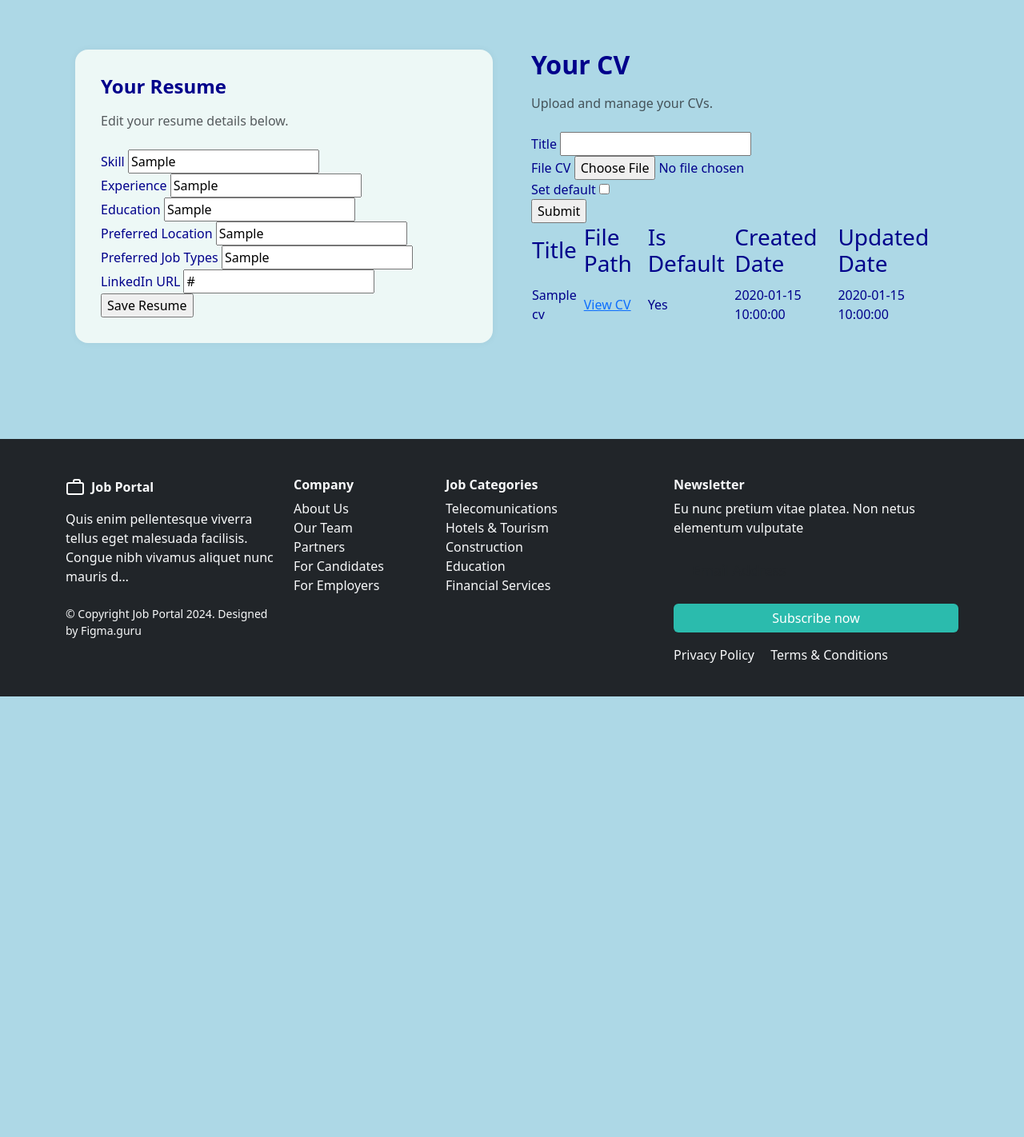
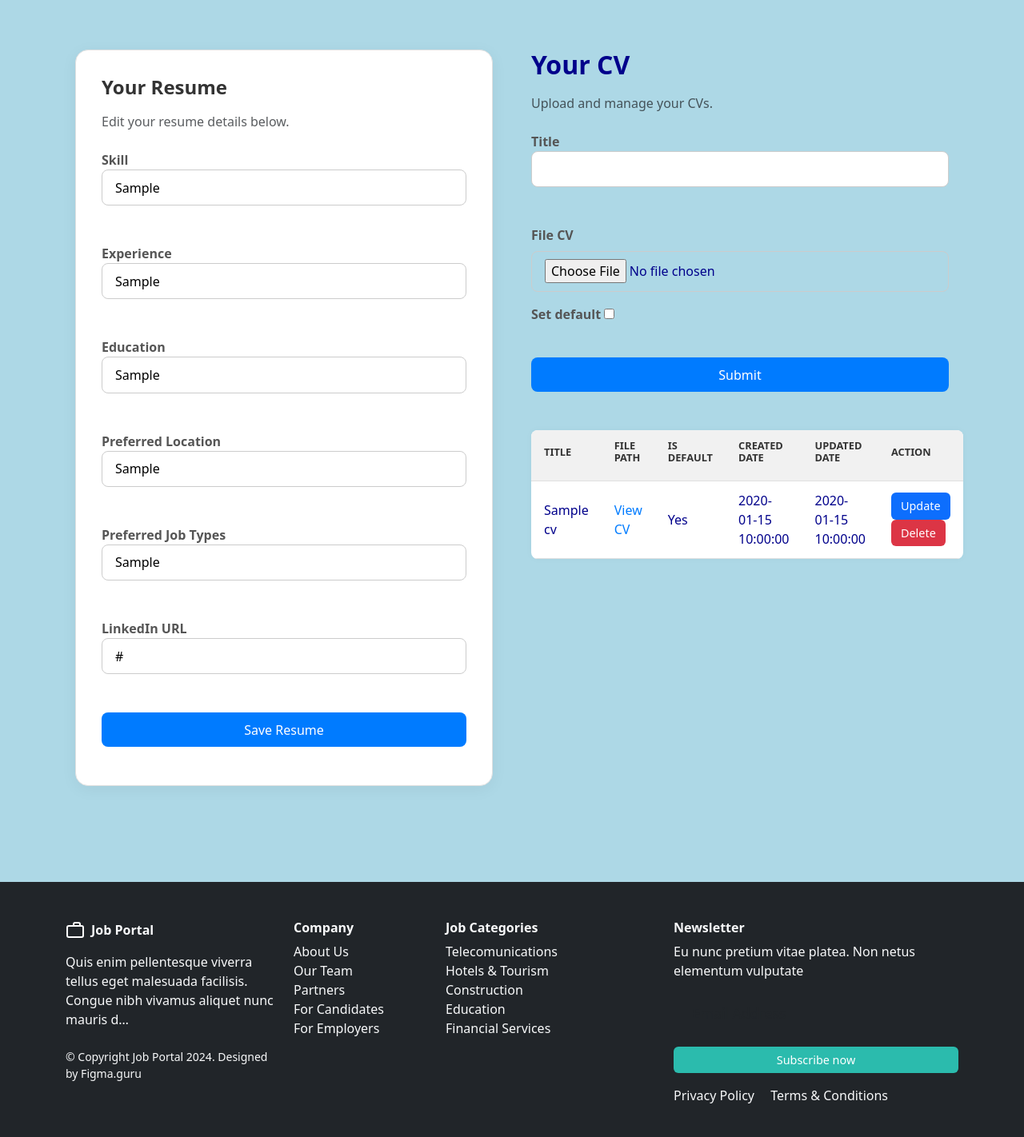
Before and after one commit to PNamGP1120/RecruitmentFlaskApp, a Flask app: page /profile in a window 1280 px wide. Shown: the part 355-1777 px from the top of the page at 80% size. Before the commit the page ends 1226 px from the top, so only its background shows below. Run offline with Flask 3, Linux system fonts and the light colour scheme; a user stored in the database is signed in; tables that the repository leaves empty hold one stand-in row (values such as "Sample post"); grey boxes marked "Sample" are stand-in pictures.

Commit message:
Successful Resume and CV Page

```diff
--- a/app/index.py
+++ b/app/index.py
@@ -84,9 +84,62 @@ def profile_process():
                     else:
                         flash('Error uploading CV', 'danger')
 
+        elif 'update_cv_form' in request.form:  # Handle CV update form submission
+            cv_id = request.form['cv_id']
+            title = request.form['title']
+            file = request.files['file']  # This will be an empty FileStorage object if no file is selected
+            is_default = 'default' in request.form
+
+            if not cv_id or not title:
+                flash('CV ID and title are required for update', 'danger')
+            else:
+                cv_to_update = CV.query.get(cv_id)
+                if not cv_to_update or cv_to_update.resume.user_id != current_user.id:
+                    flash('Invalid CV or unauthorized access', 'danger')
+                else:
+                    # Validate file type if a new file is provided
+                    if file and file.filename and not file.filename.lower().endswith('.pdf'):
+                        flash('Only PDF files are allowed for CV updates', 'danger')
+                    else:
+                        success = dao.update_cv(
+                            cv=cv_to_update,
+                            title=title,
+                            file=file if file and file.filename else None,  # Pass file only if a new one is selected
+                            is_default=is_default,
+                            resume_id=resume.id if resume else None
+                        )
+                        if success:
+                            flash('CV was successfully updated', 'success')
+                        else:
+                            flash('Error updating CV', 'danger')
+
         return redirect(url_for('profile_process'))
 
     return render_template('profile/profile.html', title=title, subtitle=subtitle, resume=resume, rows=cv_list)
+
+@app.route('/delete_cv', methods=['POST'])
+def delete_cv():
+    cv_id = request.form.get('cv_id')
+    if not cv_id:
+        flash('CV ID is required', 'danger')
+        return redirect(url_for('profile_process'))
+
+    cv = CV.query.get(cv_id)
+    if not cv or cv.resume.user_id != current_user.id:
+        flash('Invalid CV or unauthorized access', 'danger')
+        return redirect(url_for('profile_process'))
+
+    # Check if CV is used in any applications
+    if cv.applications:
+        flash('Cannot delete CV because it is used in one or more applications', 'danger')
+        return redirect(url_for('profile_process'))
+
+    success = dao.delete_cv(cv)
+    if success:
+        flash('CV was successfully deleted', 'success')
+    else:
+        flash('Error deleting CV', 'danger')
+    return redirect(url_for('profile_process'))
 
 @app.route('/company')
 def company():
@@ -192,7 +245,6 @@ def job_detail(job_id):
     return render_template("job_detail.html", job=job)
 
 
-
 if __name__ == '__main__':
     with app.app_context():
         from app.admin import *
--- a/app/static/css/styles.css
+++ b/app/static/css/styles.css
@@ -245,3 +245,140 @@ form .form-select:focus {
 .category-card:hover .category-icon i {
     color: #249e90; /* Màu xanh teal đậm hơn khi hover */
 }
+
+/*CV & Resume CSS*/
+.resume-form-wrapper {
+    background-color: #ffffff;
+    border-radius: 1rem;
+    padding: 2rem;
+    box-shadow: 0 4px 20px rgba(0, 0, 0, 0.05);
+    border: 1px solid #e0e0e0;
+}
+
+.resume-form-wrapper h4 {
+    color: #333;
+}
+
+form label {
+    display: block;
+    margin-bottom: 0.5rem;
+    font-weight: 600;
+    color: #555;
+}
+
+form input[type="text"],
+form input[type="file"],
+form input[type="submit"],
+form input[type="checkbox"] {
+    width: 100%;
+    max-width: 100%;
+    padding: 0.6rem 1rem;
+    margin-bottom: 1rem;
+    border: 1px solid #ccc;
+    border-radius: 0.5rem;
+    font-size: 1rem;
+}
+
+form input[type="checkbox"] {
+    width: auto;
+    margin-right: 0.5rem;
+}
+
+form input[type="submit"] {
+    background-color: #007bff;
+    color: white;
+    border: none;
+    cursor: pointer;
+    transition: background-color 0.3s ease;
+}
+
+form input[type="submit"]:hover {
+    background-color: #0056b3;
+}
+
+.btn-secondary {
+    margin-left: 0.5rem;
+}
+
+table {
+    width: 100%;
+    border-collapse: collapse;
+    margin-top: 2rem;
+    background-color: #fff;
+    border-radius: 0.5rem;
+    overflow: hidden;
+    box-shadow: 0 0 10px rgba(0,0,0,0.03);
+}
+
+table thead {
+    background-color: #f1f1f1;
+}
+
+table th, table td {
+    padding: 0.75rem 1rem;
+    text-align: left;
+    border-bottom: 1px solid #e0e0e0;
+}
+
+table thead h3 {
+    /* CSS ở đây */
+    font-size: 0.8rem;
+    font-weight: bold;
+    color: #333;
+    text-transform: uppercase;
+}
+
+table td a {
+    color: #007bff;
+    text-decoration: none;
+}
+
+table td a:hover {
+    text-decoration: underline;
+}
+
+.update-cv-form {
+    background-color: #f9f9f9;
+    border: 1px solid #ddd;
+    padding: 1rem;
+    margin-top: 1rem;
+    border-radius: 0.5rem;
+    display: none;
+}
+
+.alert {
+    border-radius: 0.5rem;
+}
+
+.btn {
+    padding: 0.375rem 0.75rem;
+    font-size: 0.9rem;
+    border-radius: 0.375rem;
+}
+
+.btn-primary {
+    background-color: #0d6efd;
+    border: none;
+}
+
+.btn-primary:hover {
+    background-color: #0b5ed7;
+}
+
+.btn-danger {
+    background-color: #dc3545;
+    border: none;
+}
+
+.btn-danger:hover {
+    background-color: #bb2d3b;
+}
+
+.btn-secondary {
+    background-color: #6c757d;
+    border: none;
+}
+
+.btn-secondary:hover {
+    background-color: #5c636a;
+}
--- a/app/static/js/main.js
+++ b/app/static/js/main.js
@@ -5,3 +5,25 @@ document.addEventListener("DOMContentLoaded", function() {
     console.info(item);
     item.classList.add('active');
   });
+
+document.addEventListener('DOMContentLoaded', function() {
+        document.querySelectorAll('.update-cv-btn').forEach(button => {
+            button.addEventListener('click', function() {
+                const cvId = this.dataset.cvId;
+                const updateForm = document.getElementById(`update-form-${cvId}`);
+                if (updateForm) {
+                    updateForm.style.display = 'table-row'; // Show the form
+                }
+            });
+        });
+
+        document.querySelectorAll('.cancel-update-btn').forEach(button => {
+            button.addEventListener('click', function() {
+                const cvId = this.dataset.cvId;
+                const updateForm = document.getElementById(`update-form-${cvId}`);
+                if (updateForm) {
+                    updateForm.style.display = 'none'; // Hide the form
+                }
+            });
+        });
+    });
--- a/app/templates/profile/profile.html
+++ b/app/templates/profile/profile.html
@@ -2,22 +2,9 @@
 
 {% block title %}Resume & CV Management{% endblock %}
 
-{% block css %}
-<style>
-    /* Keep the same styling for the form wrapper as register, but rename the class for clarity */
-    .resume-form-wrapper {
-        background-color: #edf8f6;
-        border-radius: 1rem;
-        padding: 2rem;
-        box-shadow: 0 0 10px rgba(0,0,0,0.05);
-    }
-</style>
-{% endblock %}
-
 {% block content %}
 
 {% include 'layout/hero_section.html'%}
-
 <section class="py-5">
     <div class="container">
         {% with messages = get_flashed_messages(with_categories=true) %}
@@ -100,6 +87,7 @@
                         <td><h3>Is Default</h3></td>
                         <td><h3>Created Date</h3></td>
                         <td><h3>Updated Date</h3></td>
+                        <td><h3>Action</h3></td>
                     </thead>
 
                     {% for row in rows%}
@@ -109,6 +97,34 @@
                         <td>{{ 'Yes' if row.is_default else 'No' }}</td>
                         <td>{{ row.created_date.strftime('%Y-%m-%d %H:%M:%S') }}</td>
                         <td>{{ row.updated_date.strftime('%Y-%m-%d %H:%M:%S') if row.updated_date else 'N/A' }}</td>
+                        <td>
+                            <button type="button" class="btn btn-primary btn-sm update-cv-btn" data-cv-id="{{ row.id }}">Update</button>
+                            <form action="{{ url_for('delete_cv') }}" method="POST" style="display:inline;">
+                                <input type="hidden" name="cv_id" value="{{ row.id }}">
+                                <button type="submit" class="btn btn-danger btn-sm" onclick="return confirm('Are you sure you want to delete this CV?')">Delete</button>
+                            </form>
+                        </td>
+                    </tr>
+                    <tr id="update-form-{{ row.id }}" class="update-cv-form">
+                        <td colspan="6">
+                            <h5>Update CV: {{ row.title }}</h5>
+                            <form action="{{ url_for('profile_process') }}" method="POST" enctype="multipart/form-data">
+                                <input type="hidden" name="update_cv_form" value="1">
+                                <input type="hidden" name="cv_id" value="{{ row.id }}">
+                                <label>
+                                    Title
+                                    <input type="text" name="title" value="{{ row.title }}" required>
+                                </label><br>
+                                <label>File CV (Leave blank to keep current file)</label>
+                                <input type="file" name="file" accept=".pdf"><br>
+                                <label>
+                                    Set default
+                                    <input type="checkbox" name="default" {% if row.is_default %}checked{% endif %}>
+                                </label><br>
+                                <input type="submit" value="Save Changes">
+                                <button type="button" class="btn btn-secondary cancel-update-btn" data-cv-id="{{ row.id }}">Cancel</button>
+                            </form>
+                        </td>
                     </tr>
                     {% endfor %}
                 </table>
@@ -120,5 +136,4 @@
         </div>
     </div>
 </section>
-
 {% endblock %}
```
Also changed, not shown: app/dao.py (+54 -1 lines). Lines whose indentation alone changed are shown as unchanged.
